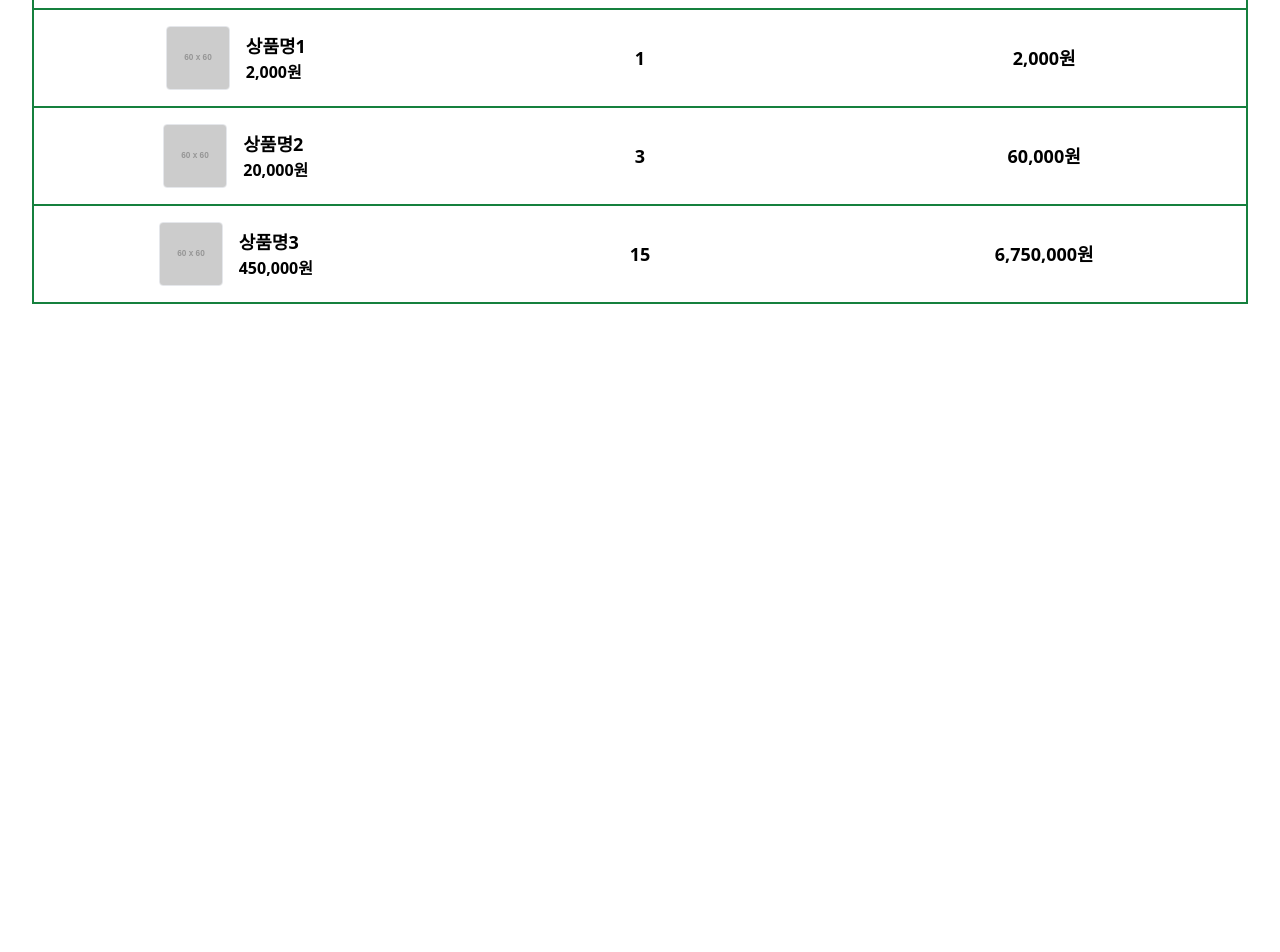
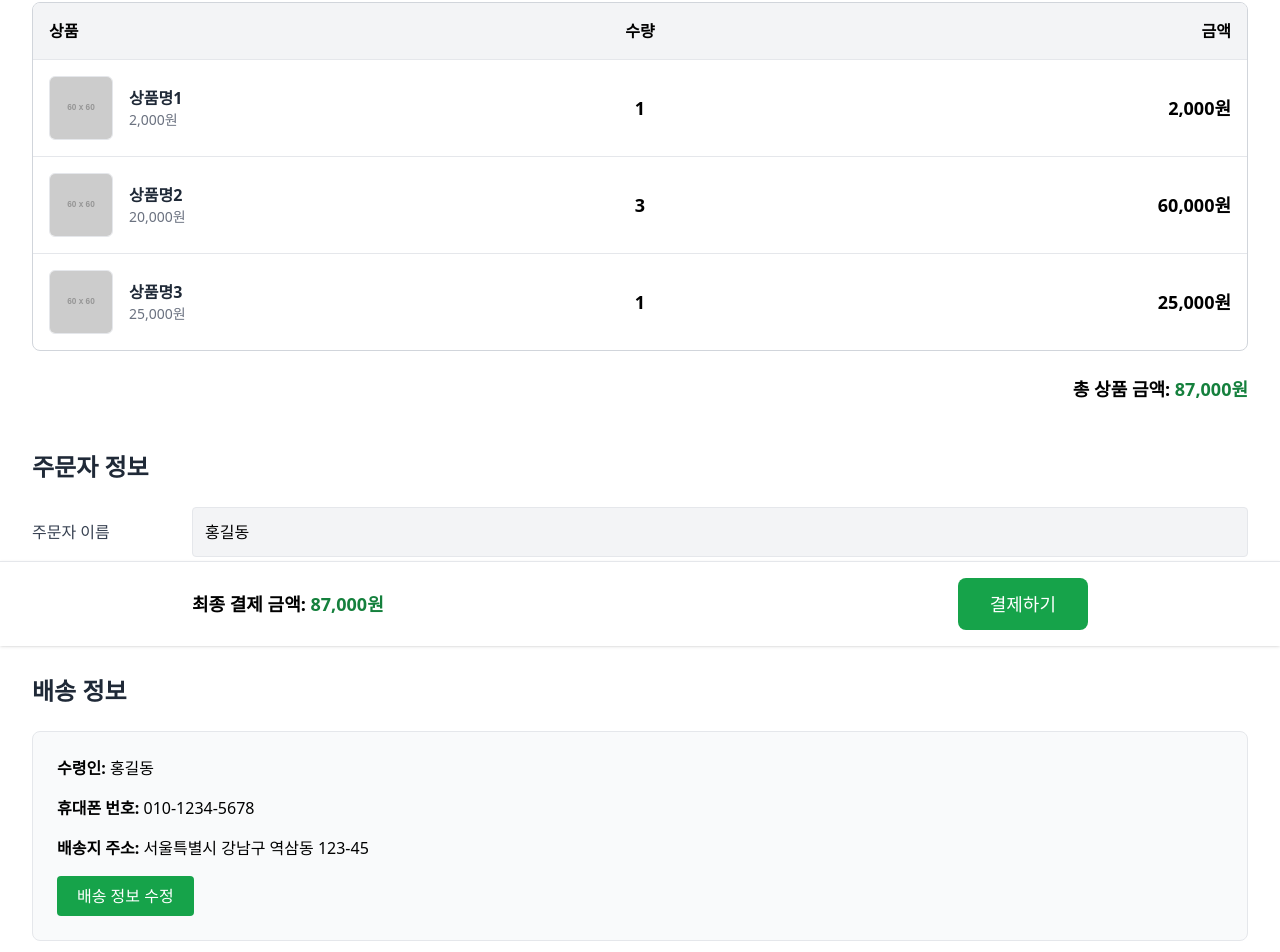
Before and after one commit to hyebinJeong/EYL_Frontend, a Vue app: page /orders/new in a window 1280 px wide. Shown: the part 154-1106 px from the top of the page. Before the commit the page ends 800 px from the top, so only its background shows below. Built offline with nearby package versions, Linux system fonts and the light colour scheme.

Commit message:
feat(OrderForm): 주문 페이지 ui 구현

```diff
--- a/src/views/OrderForm.vue
+++ b/src/views/OrderForm.vue
@@ -1,40 +1,179 @@
 <template>
   <div class="max-w-7xl mx-auto p-8">
+    <!-- 제목 -->
     <h1 class="text-3xl font-bold text-center mb-8 select-none">주문하기</h1>
 
-    <table class="w-full border-2 border-green-700 border-collapse table-fixed">
-      <thead>
-        <tr class="border-b border-green-700">
-          <th class="p-4 text-lg font-semibold text-center select-none">상품 정보</th>
-          <th class="p-4 text-lg font-semibold text-center select-none">수량</th>
-          <th class="p-4 text-lg font-semibold text-center select-none">상품 금액</th>
+    <!-- 주문 상품 목록 -->
+    <section class="mb-12">
+      <h2 class="text-2xl font-semibold text-gray-800 mb-6">주문 상품</h2>
+      <div class="rounded-lg border border-gray-300 overflow-hidden">
+        <table class="w-full table-fixed">
+          <thead class="bg-gray-100">
+            <tr>
+              <th class="p-4 text-left">상품</th>
+              <th class="p-4 text-center">수량</th>
+              <th class="p-4 text-right">금액</th>
             </tr>
           </thead>
           <tbody>
-        <tr v-for="(item, index) in orderItems" :key="item.id" class="border-2 border-green-700">
-          <td class="p-4 flex justify-center items-center gap-4">
-            <img :src="item.image" alt="상품 이미지" class="w-16 h-16 object-cover border rounded" />
+            <tr v-for="item in orderItems" :key="item.id" class="border-t">
+              <td class="flex items-center p-4 gap-4">
+                <img
+                  :src="item.image"
+                  alt="상품"
+                  class="w-16 h-16 object-cover rounded-md border"
+                />
                 <div>
-              <div class="text-lg font-semibold select-none">{{ item.name }}</div>
-              <div class="text-black font-semibold select-none">{{ item.price.toLocaleString() }}원</div>
+                  <p class="font-semibold text-gray-800">{{ item.name }}</p>
+                  <p class="text-sm text-gray-500">
+                    {{ item.price.toLocaleString() }}원
+                  </p>
                 </div>
               </td>
-          <td class="p-4 text-center font-semibold text-lg">
-            <div class="flex justify-center items-center">
-              <div>{{ item.quantity }}</div>
-            </div>
+              <td class="text-center text-lg font-semibold">
+                {{ item.quantity }}
               </td>
-          <td class="p-4 text-center font-semibold text-lg select-none">
+              <td class="text-right text-lg font-semibold pr-4">
                 {{ (item.price * item.quantity).toLocaleString() }}원
               </td>
             </tr>
           </tbody>
         </table>
-    <!-- <div class="flex  select-none" -->
+      </div>
+
+      <!-- 총 상품 금액 -->
+      <div class="flex justify-end items-center mt-6">
+        <p class="text-lg font-bold">
+          총 상품 금액:
+          <span class="text-green-700"
+            >{{ totalPrice.toLocaleString() }}원</span
+          >
+        </p>
+      </div>
+    </section>
+
+    <!-- 주문자 정보 -->
+    <section class="mb-12">
+      <h2 class="text-2xl font-semibold text-gray-800 mb-6">주문자 정보</h2>
+      <div class="space-y-5">
+        <div class="flex items-center">
+          <label class="w-40 text-gray-700 font-medium">주문자 이름</label>
+          <input
+            type="text"
+            :value="user.name"
+            readonly
+            class="flex-1 bg-gray-100 p-3 rounded border"
+          />
+        </div>
+        <div class="flex items-center">
+          <label class="w-40 text-gray-700 font-medium">연락처</label>
+          <input
+            type="tel"
+            placeholder="010-1234-5678"
+            @input="onPhoneInput"
+            v-model="phone"
+            class="flex-1 p-3 rounded border"
+          />
+        </div>
+      </div>
+    </section>
+
+    <!-- 배송 정보 -->
+    <section class="mb-20">
+      <h2 class="text-2xl font-semibold text-gray-800 mb-6">배송 정보</h2>
+
+      <div
+        v-if="!isEditingDelivery"
+        class="space-y-4 p-6 border rounded-lg bg-gray-50"
+      >
+        <p><strong>수령인:</strong> {{ delivery.name }}</p>
+        <p><strong>휴대폰 번호:</strong> {{ delivery.phone }}</p>
+        <p><strong>배송지 주소:</strong> {{ delivery.address }}</p>
+        <button
+          @click="editDelivery"
+          class="mt-4 px-5 py-2 rounded bg-green-600 text-white hover:bg-green-700 transition"
+        >
+          배송 정보 수정
+        </button>
+      </div>
+
+      <!-- 배송 정보 수정 -->
+      <div v-else class="space-y-5 p-6 border rounded-lg">
+        <div class="flex items-center">
+          <label class="w-40 text-gray-700 font-medium">수령인</label>
+          <input
+            type="text"
+            v-model="deliveryForm.name"
+            placeholder="수령인 이름 입력"
+            class="flex-1 p-3 rounded border"
+          />
+        </div>
+        <div class="flex items-center">
+          <label class="w-40 text-gray-700 font-medium">휴대폰 번호</label>
+          <input
+            type="tel"
+            v-model="deliveryForm.phone"
+            placeholder="010-1234-5678"
+            class="flex-1 p-3 rounded border"
+            @input="onDeliveryPhoneInput"
+          />
+        </div>
+        <div class="flex items-center">
+          <label class="w-40 text-gray-700 font-medium">배송지 주소</label>
+          <input
+            type="text"
+            v-model="deliveryForm.address"
+            placeholder="배송지 주소 입력"
+            class="flex-1 p-3 rounded border"
+          />
+        </div>
+        <!-- 배송 정보 수정 저장 버튼 -->
+        <div class="flex justify-end gap-3 mt-4">
+          <button
+            @click="saveDelivery"
+            class="px-6 py-2 rounded bg-green-600 text-white hover:bg-green-700 transition"
+          >
+            저장
+          </button>
+          <!-- 배송 정보 수정 취소 버튼 -->
+          <button
+            @click="cancelDeliveryEdit"
+            class="px-6 py-2 rounded bg-gray-300 text-gray-700 hover:bg-gray-400 transition"
+          >
+            취소
+          </button>
+        </div>
+      </div>
+    </section>
+
+    <!-- 최종 결제 금액 + 결제 버튼 -->
+    <div class="fixed bottom-0 left-0 w-full bg-white border-t p-4 shadow">
+      <div class="max-w-4xl mx-auto flex justify-between items-center">
+        <div class="font-bold text-lg">
+          최종 결제 금액:
+          <span class="text-green-700"
+            >{{ totalPrice.toLocaleString() }}원</span
+          >
+        </div>
+        <button
+          class="bg-green-600 text-white px-8 py-3 rounded-lg text-lg hover:bg-green-700 transition"
+          @click="handlePayment"
+        >
+          결제하기
+        </button>
+      </div>
+    </div>
   </div>
 </template>
 <script setup>
-import { ref, computed } from 'vue';
+import { ref, reactive, computed } from 'vue';
+
+const user = {
+  name: '홍길동',
+  phone: '010-1234-5678',
+};
+
+const phone = ref(user.phone);
 const orderItems = ref([
   {
     id: 1,
@@ -53,8 +192,8 @@ const orderItems = ref([
   {
     id: 3,
     name: '상품명3',
-    price: 450000,
-    quantity: 15,
+    price: 25000,
+    quantity: 1,
     image: 'https://via.placeholder.com/60',
   },
 ]);
@@ -65,4 +204,79 @@ const totalPrice = computed(() => {
     0,
   );
 });
+
+// 하이픈 자동 삽입 함수 (주문자 연락처)
+function formatPhoneNumber(value) {
+  value = value.replace(/[^0-9]/g, '');
+
+  if (value.length < 4) {
+    return value;
+  } else if (value.length < 8) {
+    return value.slice(0, 3) + '-' + value.slice(3);
+  } else {
+    return (
+      value.slice(0, 3) + '-' + value.slice(3, 7) + '-' + value.slice(7, 11)
+    );
+  }
+}
+
+function onPhoneInput(e) {
+  phone.value = formatPhoneNumber(e.target.value);
+}
+
+// 배송지 정보 상태
+const isEditingDelivery = ref(false);
+const delivery = reactive({
+  name: '홍길동',
+  phone: '010-1234-5678',
+  address: '서울특별시 강남구 역삼동 123-45',
+});
+
+// 배송지 수정 폼 데이터
+const deliveryForm = reactive({ ...delivery });
+
+// 배송지 휴대폰 하이픈 자동포맷
+function onDeliveryPhoneInput(e) {
+  let val = e.target.value.replace(/[^0-9]/g, '');
+  if (val.length < 4) {
+    deliveryForm.phone = val;
+  } else if (val.length < 8) {
+    deliveryForm.phone = val.slice(0, 3) + '-' + val.slice(3);
+  } else {
+    deliveryForm.phone =
+      val.slice(0, 3) + '-' + val.slice(3, 7) + '-' + val.slice(7, 11);
+  }
+}
+
+// 배송 정보 - 변경하기 버튼
+function editDelivery() {
+  deliveryForm.name = delivery.name;
+  deliveryForm.phone = delivery.phone;
+  deliveryForm.address = delivery.address;
+  isEditingDelivery.value = true;
+}
+
+// 배송 변경 버튼 - 저장
+function saveDelivery() {
+  delivery.name = deliveryForm.name.trim();
+  delivery.phone = deliveryForm.phone.trim();
+  delivery.address = deliveryForm.address.trim();
+  isEditingDelivery.value = false;
+}
+
+// 배송 변경 버튼 - 취소
+function cancelDeliveryEdit() {
+  deliveryForm.name = delivery.name;
+  deliveryForm.phone = delivery.phone;
+  deliveryForm.address = delivery.address;
+  isEditingDelivery.value = false;
+}
+
+// 결제 버튼
+function handlePayment() {
+  alert('결제 처리 로직');
+  // user_id
+  // order_items (product_id, quantity)
+  // total_price
+}
 </script>
```
Lines whose indentation alone changed are shown as unchanged.
